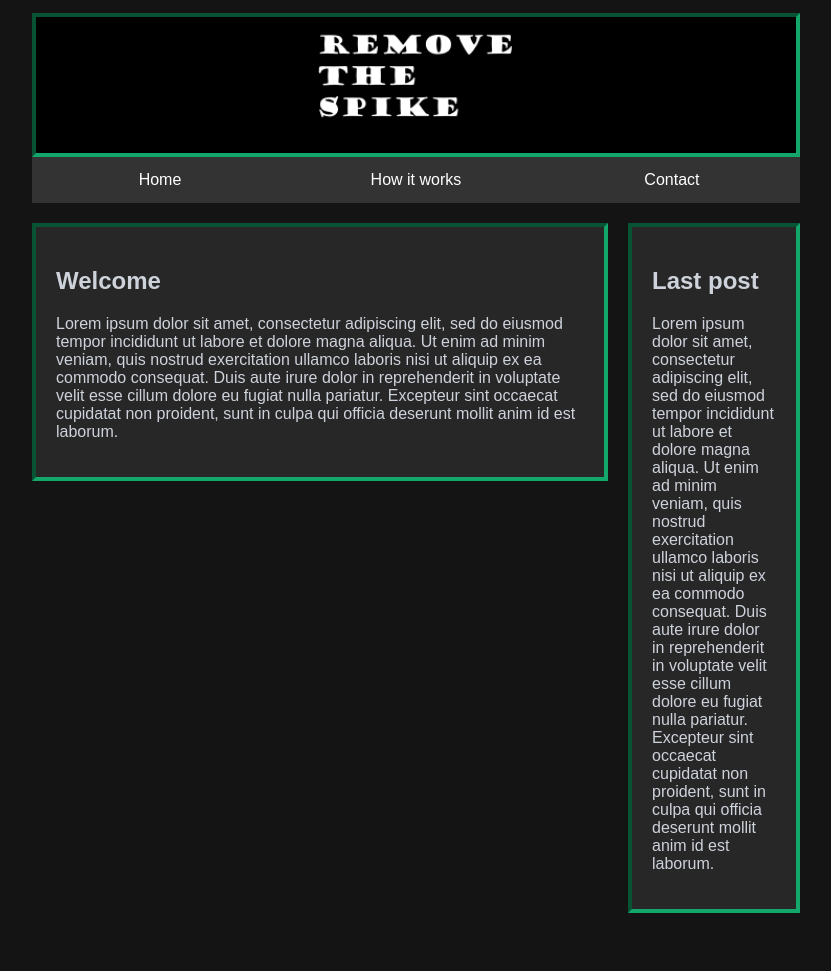
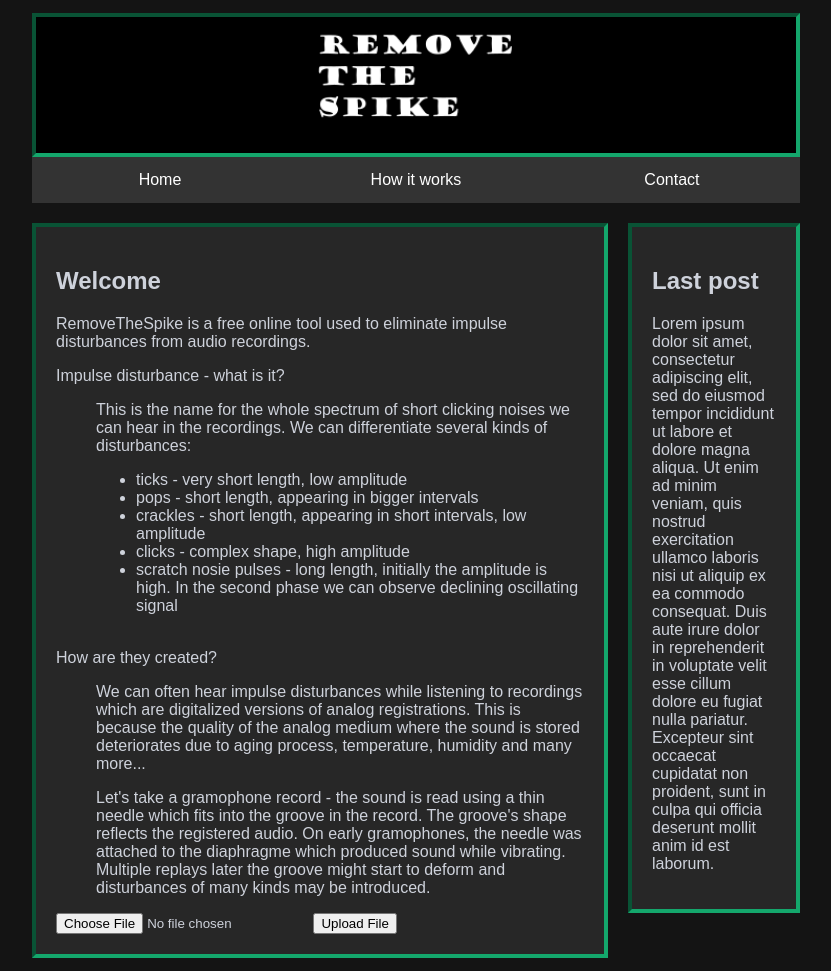
Before and after one commit to Areklis909/RemoveTheSpike_Web, a PHP site: page / in a window 1280 px wide. Shown: the whole page, without its empty margins (224-1055 px from the left). Before the commit the page ends 913 px from the top, so only its background shows below. Run offline with PHP 8.4, Linux system fonts and the light colour scheme; some libraries are stand-ins or nearby versions.

Commit message:
add php based include files

```diff
--- a/css/style.css
+++ b/css/style.css
@@ -119,3 +119,8 @@ li.menucontent a:hover {
 	border-color: #14A76C;
 	border-width: 4px;
 }
+
+dd.neednewlineafterthis::after {
+	content: "\A";
+	white-space: pre;
+}
--- a/index.html
+++ /dev/null
@@ -1,60 +0,0 @@
-<!DOCTYPE html>
-<html lang="en-US">
-	<head>
-		<meta charset="utf-8">
-		<meta name="author" content="Arkadiusz Lis">
-		<meta name="description" content="RemoveTheSpike is a free online tool which can help you to remove impulse disturbances from your digital audio recordings.
-											If you are annoyed by ticks, pops, crackles and clicks while listening to your favorite recordings, this tool is probably for you.">
-
-		<title>RemoveTheSpike - impulse disturbance elimination</title>
-		<link rel="stylesheet" href="css/style.css">
-		<script src="https://kit.fontawesome.com/0a44030097.js" crossorigin="anonymous"></script>
-	</head>
-	<body>
-
-	<div class="topcontainer">
-		<header>
-			<div class="imagecontainer">
-				<img src="img/rysunek4.png">
-			</div>
-		</header>
-
-		<nav>
-			<ul class="menucontent">
-				<li class="menucontent"><a href="index.html">Home</a></li>
-				<li class="menucontent"><a href="howitworks.html">How it works</a></li>
-				<li class="menucontent"><a href="contact.html">Contact</a></li>
-			</ul>
-		</nav>
-	</div>
-
-	<main>
-		<section class="row">
-
-			<div class="leftcolumn">
-				<div class="card">
-					<h2>Welcome</h2>
-					<p>
-					    Lorem ipsum dolor sit amet, consectetur adipiscing elit, sed do eiusmod tempor incididunt ut labore et dolore magna aliqua. Ut enim ad minim veniam, quis nostrud exercitation ullamco laboris nisi ut aliquip ex ea commodo consequat. Duis aute irure dolor in reprehenderit in voluptate velit esse cillum dolore eu fugiat nulla pariatur. Excepteur sint occaecat cupidatat non proident, sunt in culpa qui officia deserunt mollit anim id est laborum.
-					</p>
-				</div>
-			</div>
-
-			<div class="rightcolumn">
-				<div class="card">
-					<h2>Last post</h2>
-					<p>
-						Lorem ipsum dolor sit amet, consectetur adipiscing elit, sed do eiusmod tempor incididunt ut labore et dolore magna aliqua. Ut enim ad minim veniam, quis nostrud exercitation ullamco laboris nisi ut aliquip ex ea commodo consequat. Duis aute irure dolor in reprehenderit in voluptate velit esse cillum dolore eu fugiat nulla pariatur. Excepteur sint occaecat cupidatat non proident, sunt in culpa qui officia deserunt mollit anim id est laborum.
-					</p>
-
-				</div>
-			</div>
-		</section>
-	</main>
-
-	<footer>
-
-	</footer>
-
-	</body>
-</html>
--- /dev/null
+++ b/index.php
@@ -0,0 +1,72 @@
+<!DOCTYPE html>
+<html lang="en-US">
+	<?php
+		include 'server/header_and_menu.php';
+	?>
+	<main>
+		<section class="row">
+
+			<div class="leftcolumn">
+				<div class="card">
+					<h2>Welcome</h2>
+					<p>
+						RemoveTheSpike is a free online tool used to eliminate impulse disturbances from audio recordings.
+					</p>
+					<p>
+						<dl>
+							<dt>Impulse disturbance - what is it?</dt>
+							<dd class="neednewlineafterthis">
+								<p>
+									This is the name for the whole spectrum of short clicking noises we can hear in the recordings.
+									We can differentiate several kinds of disturbances:
+									<ul>
+										<li>ticks - very short length, low amplitude</li>
+										<li>pops - short length, appearing in bigger intervals</li>
+										<li>crackles - short length, appearing in short intervals, low amplitude</li>
+										<li>clicks - complex shape, high amplitude</li>
+										<li>scratch nosie pulses - long length, initially the amplitude is high. In the second phase we can observe declining oscillating signal</li>
+									</ul>
+
+								</p>
+							</dd>
+							<dt>How are they created?</dt>
+							<dd>
+								<p>
+									We can often hear impulse disturbances while listening to recordings which are digitalized versions of analog registrations.
+									This is because the quality of the analog medium where the sound is stored deteriorates due to aging process, temperature, humidity and many more...
+								</p>
+								<p>
+									Let's take a gramophone record - the sound is read using a thin needle which fits into the groove in the record.
+									The groove's shape reflects the registered audio. On early gramophones, the needle was attached to the diaphragme which produced sound while vibrating.
+									Multiple replays later the groove might start to deform and disturbances of many kinds may be introduced.
+								</p>
+							</dd>
+						</dl>
+					</p>
+					<form method="post" enctype="multipart/form-data">
+						<input type="file" name="files[]"/>
+						<input type="submit" value="Upload File" name="submit" />
+					</form>
+				</div>
+			</div>
+
+			<div class="rightcolumn">
+				<div class="card">
+					<h2>Last post</h2>
+					<p>
+						Lorem ipsum dolor sit amet, consectetur adipiscing elit, sed do eiusmod tempor incididunt ut labore et dolore magna aliqua. Ut enim ad minim veniam, quis nostrud exercitation ullamco laboris nisi ut aliquip ex ea commodo consequat. Duis aute irure dolor in reprehenderit in voluptate velit esse cillum dolore eu fugiat nulla pariatur. Excepteur sint occaecat cupidatat non proident, sunt in culpa qui officia deserunt mollit anim id est laborum.
+					</p>
+
+				</div>
+			</div>
+		</section>
+	</main>
+
+	<?php
+		include 'server/footer.php';
+	?>
+
+	</body>
+
+	<script src="scripts/script.js"></script>
+</html>
--- /dev/null
+++ b/scripts/script.js
@@ -0,0 +1,20 @@
+
+const img = document.querySelector('img');
+img.addEventListener('click', function() {
+    if(this.getAttribute('src') === 'img/rysunek4.png') {
+        this.setAttribute('src', 'img/header_background.png');
+    } else {
+        this.setAttribute('src', 'img/rysunek4.png');
+    }
+    this.removeEventListener('click');
+
+});
+
+
+function foo() {
+    this.setAttribute('src', 'img/header_background.png');
+}
+
+function leaveHandler() {
+    this.setAttribute('src', 'img/rysunek4.png');
+}
--- /dev/null
+++ b/server/footer.php
@@ -0,0 +1,6 @@
+<?php
+
+echo '
+    <footer>
+    </footer>';
+?>
--- /dev/null
+++ b/server/header_and_menu.php
@@ -0,0 +1,31 @@
+<?php
+
+echo '<head>
+		<meta charset="utf-8">
+		<meta name="author" content="Arkadiusz Lis">
+		<meta name="description" content="RemoveTheSpike is a free online tool which can help you to remove impulse disturbances from your digital audio recordings.
+											If you are annoyed by ticks, pops, crackles and clicks while listening to your favorite recordings, this tool is probably for you.">
+
+		<title>RemoveTheSpike - impulse disturbance elimination</title>
+		<link rel="stylesheet" href="css/style.css">
+	</head>
+	<body>
+
+	<div class="topcontainer">
+		<header>
+			<div class="imagecontainer">
+				<img id="obrazek" src="img/rysunek4.png">
+			</div>
+		</header>
+
+		<nav>
+			<ul class="menucontent">
+				<li class="menucontent"><a href="index.php">Home</a></li>
+				<li class="menucontent"><a href="howitworks.php">How it works</a></li>
+				<li class="menucontent"><a href="contact.php">Contact</a></li>
+			</ul>
+		</nav>
+	</div>
+';
+
+?>
```
Also changed, not shown: contact.html (deleted, +0 -49 lines), contact.php (added, +24 -0 lines), howitworks.html (deleted, +0 -49 lines), howitworks.php (added, +24 -0 lines), img/rysunek4.svg (added).
